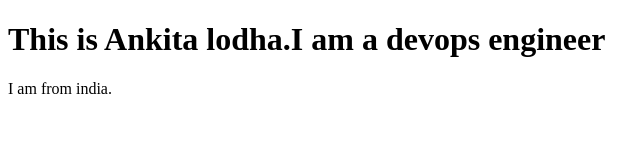
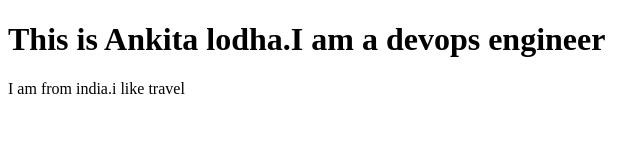
Before and after one commit to ankitalodha05/ankitaCICD, a plain HTML site: page index.html in a window 1280 px wide. Shown: the full height of the page, 0-640 px from the left. Drawn offline with Linux system fonts and the light colour scheme.

Commit message:
Update index.html

```diff
--- a/index.html
+++ b/index.html
@@ -6,7 +6,7 @@
 <body>
 
 <h1>This is Ankita lodha.I am a devops engineer</h1>
-<p>I am from india.</p>
+<p>I am from india.i like travel</p>
 
 </body>
 </html>
```
